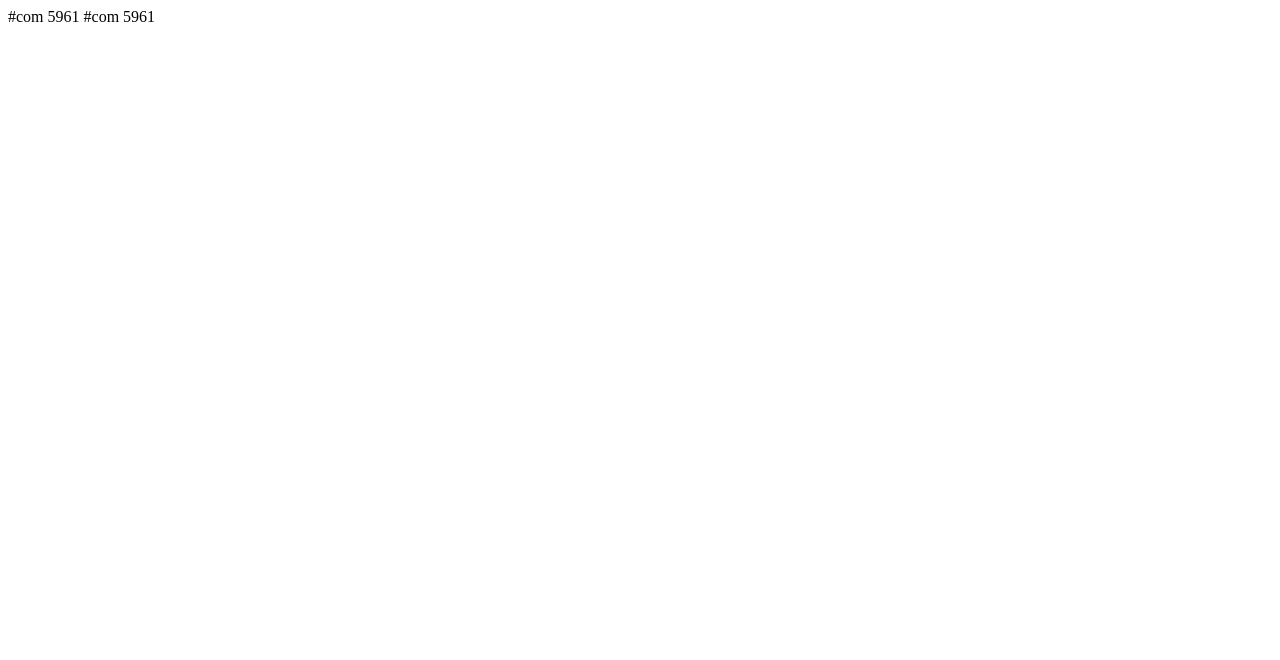
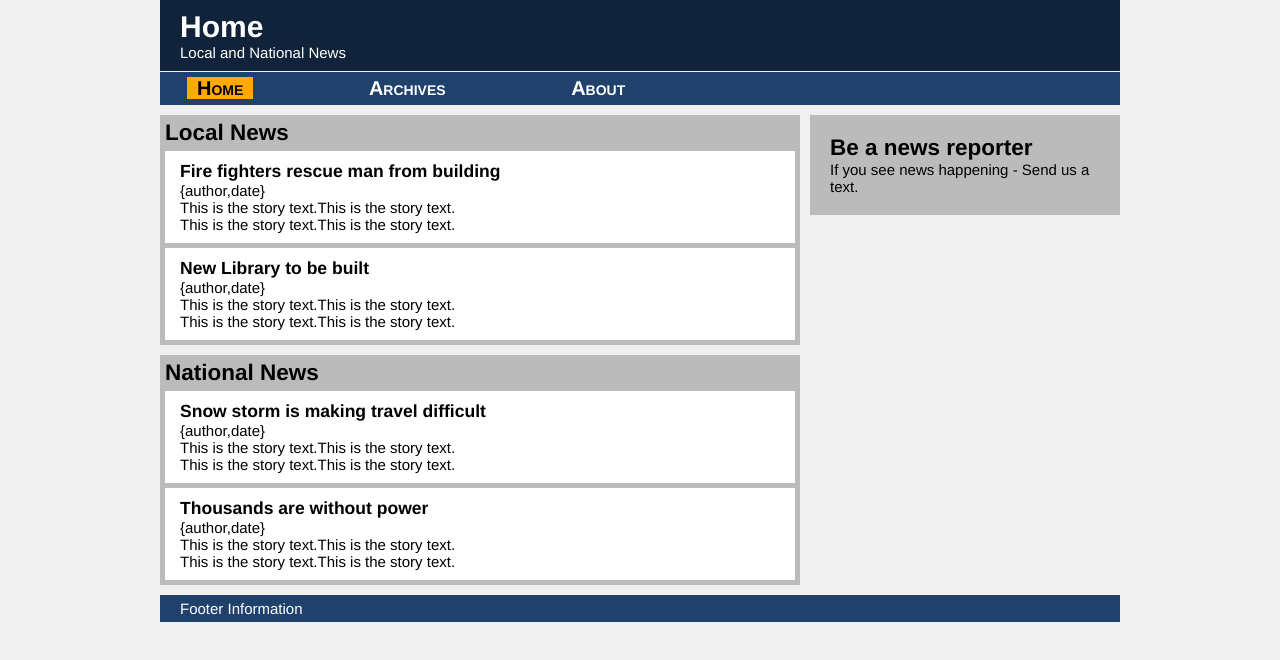
Before and after one commit to Cynthia-0418/com5961, a plain HTML site: page home.html in a window 1280 px wide. Drawn offline with Linux system fonts and the light colour scheme.

Commit message:
1st assignment

```diff
--- a/home.html
+++ b/home.html
@@ -1,2 +1,94 @@
-#com 5961
-#com 5961
+<!DOCTYPE html>
+
+<html lang="en">
+  <head>
+    <meta charset="UTF-8">
+    <title>News</title>
+    <link rel="stylesheet" type="text/css" href="style.css">
+    <!--[if It IE 9]>
+    <script>
+      document.createElement("article");
+      document.createElement("aside");
+      document.createElement("footer");
+      document.createElement("header");
+      document.createElement("main");
+      document.createElement("nav");
+      document.createElement("section");
+    </script>
+    <![end if]-->
+  </head>
+
+
+  <body>
+
+    <header class="banner">
+      <h1>Home</h1>
+      <p>Local and National News</p>
+    </header>
+
+    <nav>
+      <ul>
+        <li class="highlighted"><a href="home.html">Home</a><li>
+        <li><a href="archive.html">Archives</a><li>
+        <li><a href="about.html">About</a><li>
+      </ul>
+    </nav>
+
+    <main>
+      <section>
+        <h2>Local News</h2>
+
+        <article>
+          <header>
+            <h3>Fire fighters rescue man from building</h3>
+            <p>{author,date}</p>
+          </header>
+          <p>This is the story text.This is the story text.</p>
+          <p>This is the story text.This is the story text.</p>
+        </article>
+
+        <article>
+          <header>
+            <h3>New Library to be built</h3>
+            <p>{author,date}</p>
+          </header>
+          <p>This is the story text.This is the story text.</p>
+          <p>This is the story text.This is the story text.</p>
+        </article>
+      </section>
+
+
+      <section>
+        <h2>National News</h2>
+
+        <article>
+          <header>
+          <h3>Snow storm is making travel difficult</h3>
+          <p>{author,date}</P>
+          </header>
+          <p>This is the story text.This is the story text.</p>
+          <p>This is the story text.This is the story text.</p>
+        </article>
+
+        <article>
+          <header>
+          <h3>Thousands are without power</h3>
+          <p>{author,date}</P>
+          </header>
+          <p>This is the story text.This is the story text.</p>
+          <p>This is the story text.This is the story text.</p>
+        </article>
+      </section>
+    </main>
+
+    <aside>
+      <h2>Be a news reporter</h2>
+      <p>If you see news happening - Send us a text.</P>
+    </aside>
+
+    <footer>
+    <p>Footer Information</p>
+    </footer>
+
+  </body>
+</html>
--- a/style.css
+++ b/style.css
@@ -99,4 +99,3 @@ footer {
 	color: white;
 	padding: 5px 20px;
 }
-# com5961
```
Also changed, not shown: News.html (+1 -1 lines), about.html (+1 -1 lines), archive.html (+1 -1 lines).
